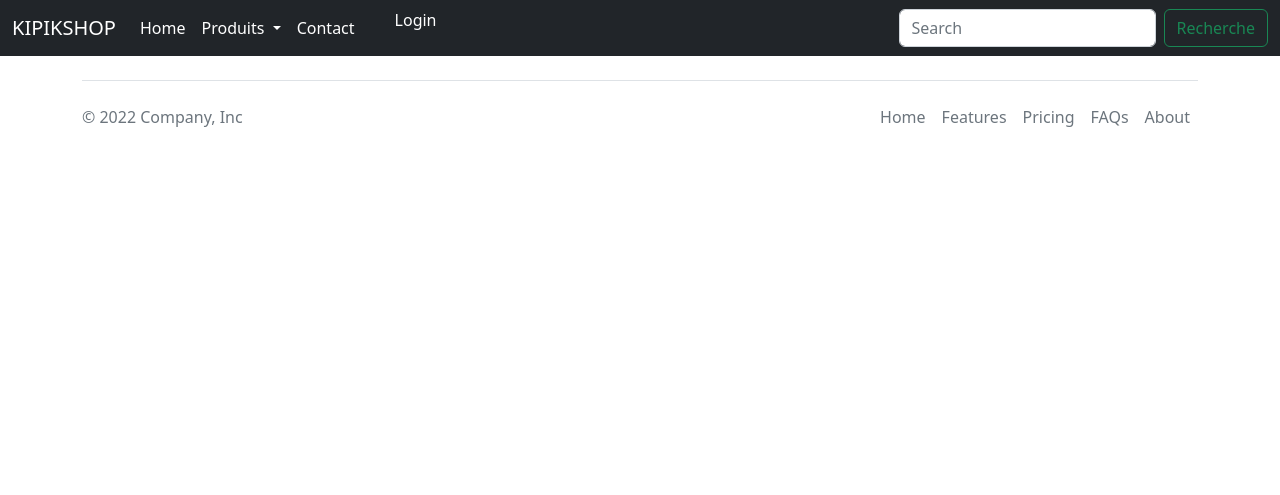
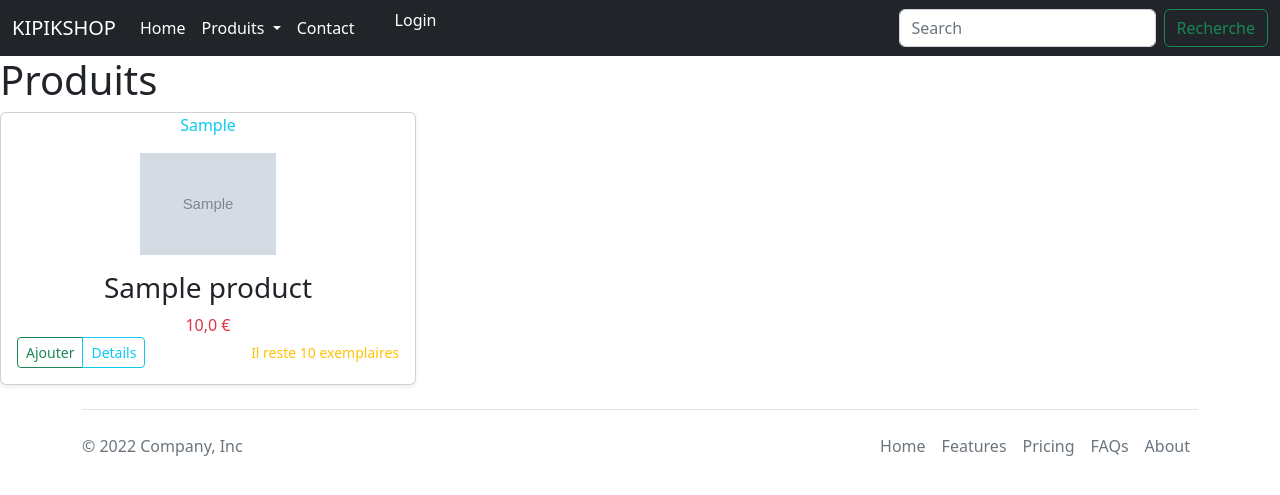
Before and after one commit to Antho-Webdesign/ecom23, a Django app: page / in a window 1280 px wide. Shown: the top 495 px of the page. Run offline with Django 4.2, Linux system fonts and the light colour scheme; tables that the repository leaves empty hold one stand-in row (values such as "Sample post"); grey boxes marked "Sample" are stand-in pictures; some libraries are stand-ins or nearby versions.

Commit message:
navbae + inc

```diff
--- a/static/build/css/style.css
+++ b/static/build/css/style.css
@@ -60,3 +60,21 @@ container-form {
   justify-content: space-around;
   align-items: baseline;
 }
+
+/*
+ * img
+*/
+.img-product {
+  width: 33% !important;
+}
+
+/*
+ * CARD
+*/
+.card-text {
+  display: flex;
+  width: 80%;
+  justify-content: center;
+  margin: auto;
+  text-align: justify;
+}
--- a/static/scss/style.scss
+++ b/static/scss/style.scss
@@ -61,3 +61,21 @@ container-form {
   justify-content: space-around;
   align-items: baseline;
 }
+
+/*
+ * img
+*/
+.img-product {
+  width: 33% !important;
+}
+
+/*
+ * CARD
+*/
+.card-text {
+  display: flex;
+  width: 80%;
+  justify-content: center;
+  margin: auto;
+  text-align: justify;
+}
--- a/store/models.py
+++ b/store/models.py
@@ -23,12 +23,12 @@ class Product(models.Model):
     name = models.CharField(max_length=120)
     slug = models.SlugField(max_length=520, unique=True)
     price = models.FloatField(default=0.00)
-    price_ttc = models.FloatField(default=0.00, blank=True, null=True)
+    # price_ttc = models.FloatField(default=0.00, blank=True, null=True)
     category = models.ForeignKey(Category, on_delete=models.CASCADE, default='')
     description = models.TextField(max_length=2500)
-    image = models.ImageField(upload_to='products/prod/', default='products/default.png', blank=True, null=True)
+    image = models.ImageField(upload_to='images/store/products/', default='images/store/products/default.png', blank=True, null=True)
     stock = models.IntegerField(default=0)
-    marque_produit = models.CharField(max_length=120, default='')
+    marque_produit = models.CharField(max_length=120)
 
     # Affiche le nom du produit
     def __str__(self):
--- a/store/urls.py
+++ b/store/urls.py
@@ -1,7 +1,7 @@
 from django.urls import path
-from store.views import home
-
+from store.views import home, product_detail
 
 urlpatterns = [
     path('', home, name='home'),
+    path('product/<str:slug>/', product_detail, name="details"),
 ]
--- a/store/views.py
+++ b/store/views.py
@@ -1,16 +1,39 @@
-from django.shortcuts import render
+from django.shortcuts import render, get_object_or_404
 
 from store.models import Product
 
 # navabar
 def navbar(request):
-    queryset = Product.objects.all()
+    product = Product.objects.all()
+    if name := request.GET.get('search'):
+        if request.method == 'GET':
+            products = Product.objects.filter(name__icontains=name)
+            context = {
+                'products': products,
+            }
+            return render(request, 'include/navbar.html', context)
     context = {
-        'products': queryset
+        'products': product,
     }
     return render(request, 'include/navbar.html', context)
 
 
+
 # home
 def home(request):
-    return render(request, 'home.html')
+    product = Product.objects.all()
+    context = {
+        'products': product,
+    }
+    return render(request, 'home.html', context)
+
+
+# product_detail
+def product_detail(request, slug):
+    product = get_object_or_404(Product, slug=slug)
+    price_ttc = product.price * 1.2
+    context = {
+        'product': product,
+        'price_ttc': price_ttc,
+    }
+    return render(request, 'store/details.html', context)
--- a/templates/home.html
+++ b/templates/home.html
@@ -3,4 +3,31 @@
 
 {% block content %}
 
+    <h1 class="fw-light">Produits</h1>
+
+    {% for product in products %}
+        <div class="row row-cols-1 row-cols-sm-2 row-cols-md-3 g-3">
+            <div class="col">
+                <div class="card shadow-sm">
+                    <p class="text-center text-info">{{ product.marque_produit }}</p>
+                    <img class="img-product" src="{{ product.image.url }}" alt="" style="width: 33%; margin: auto;">
+                    <div class="card-body">
+                        <h3 class="text-center">{{ product.name }}</h3>
+                        {% comment %}
+                        <p class="card-text">{{ product.description|safe }}</p>
+                        {% endcomment %}
+                        <p class="card-text text-danger">{{ product.price }} €</p>
+                        <div class="d-flex justify-content-between align-items-center">
+                            <div class="btn-group">
+                                <a class="btn btn-sm btn-outline-success">Ajouter</a>
+                                <a class="btn btn-sm btn-outline-info" href="{% url 'details' product.slug %}">Details</a>
+                            </div>
+                            <small class="text-warning">Il reste {{ product.stock }} exemplaires</small>
+                        </div>
+                    </div>
+                </div>
+            </div>
+        </div>
+    {% endfor %}
+
 {% endblock %}
--- a/templates/include/navbar.html
+++ b/templates/include/navbar.html
@@ -42,7 +42,7 @@
                 </ul>
                 <form class="d-flex" role="search">
                     {% csrf_token %}
-                    <input class="form-control me-2" type="search" placeholder="Search" aria-label="Search">
+                    <input class="form-control me-2" type="search" placeholder="Search" aria-label="Search" id="search">
                     <button class="btn btn-outline-success" type="submit">Recherche</button>
                 </form>
             </div>
```
Also changed, not shown: store/templates/store/details.html (added, +50 -0 lines), db.sqlite3, media/images/store/products/airpods.png (added), store/migrations/0003_remove_product_price_ttc_alter_product_image_and_more.py (added), 1 other file.
